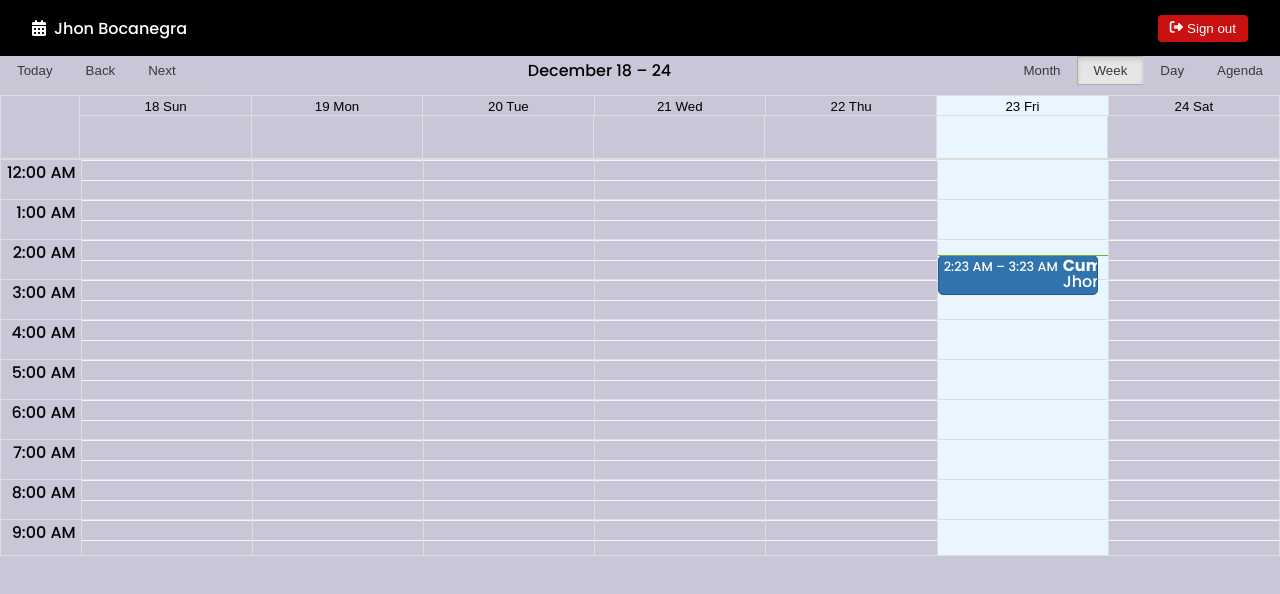
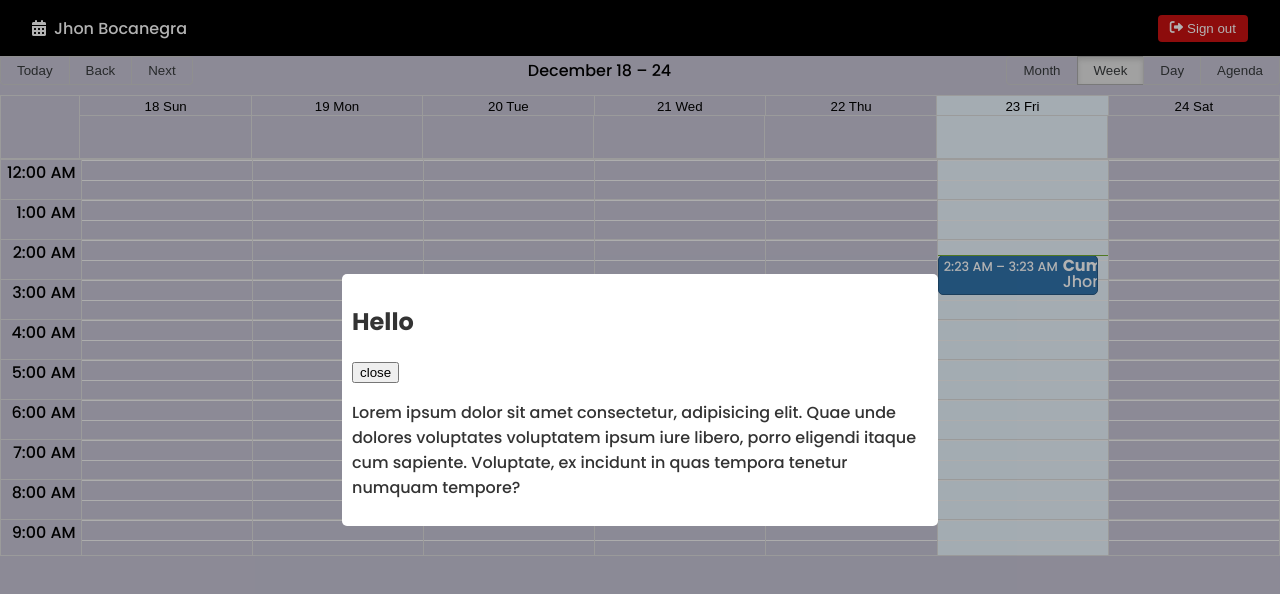
Before and after one commit to JhonEduard26/calendar, a React (Vite) app: page / in a window 1280 px wide. Shown: the top 594 px of the page. Built offline with nearby package versions, Linux system fonts and the light colour scheme.

Commit message:
[ADD] calendar modal

```diff
--- a/package.json
+++ b/package.json
@@ -13,6 +13,7 @@
     "react": "^18.2.0",
     "react-big-calendar": "^1.5.2",
     "react-dom": "^18.2.0",
+    "react-modal": "^3.16.1",
     "react-router-dom": "^6.6.0"
   },
   "devDependencies": {
--- /dev/null
+++ b/src/calendar/components/CalendarModal.jsx
@@ -0,0 +1,38 @@
+import { useState } from 'react'
+import Modal from 'react-modal'
+import './components.css'
+
+Modal.setAppElement('#root')
+
+export const CalendarModal = () => {
+
+  let subtitle
+  const [modalIsOpen, setIsOpen] = useState(true)
+
+  function openModal() {
+    setIsOpen(true)
+  }
+
+  function afterOpenModal() {
+    // references are now sync'd and can be accessed.
+    subtitle.style.color = '#f00'
+  }
+
+  function onCloseModal() {
+    setIsOpen(false)
+  }
+
+  return (
+    <Modal
+      isOpen={modalIsOpen}
+      onRequestClose={onCloseModal}
+      className="modal"
+      overlayClassName="modal-fondo"
+      closeTimeoutMS={200}
+    >
+      <h2>Hello</h2>
+      <button onClick={onCloseModal}>close</button>
+      <p>Lorem ipsum dolor sit amet consectetur, adipisicing elit. Quae unde dolores voluptates voluptatem ipsum iure libero, porro eligendi itaque cum sapiente. Voluptate, ex incidunt in quas tempora tenetur numquam tempore?</p>
+    </Modal>
+  )
+}
--- a/src/calendar/components/components.css
+++ b/src/calendar/components/components.css
@@ -28,3 +28,36 @@ div > i {
 .btn--exit:hover {
   opacity: 0.8;
 }
+
+/* Modal */
+.ReactModalPortal > div{
+  opacity: 0;
+}
+.ReactModalPortal .ReactModal__Overlay {
+  z-index: 999;
+  transition: opacity .2s ease-in-out;
+  display: grid;
+  place-items: center;
+}
+.modal-fondo {
+  background-color: rgba(0, 0, 0, 0.3);
+  bottom: 0;
+  left: 0;
+  right: 0;
+  top: 0;
+  position: fixed;
+}
+.ReactModalPortal .ReactModal__Overlay--after-open {
+  opacity: 1;
+}
+.ReactModalPortal .ReactModal__Overlay--before-close {
+  opacity: 0;
+}
+.modal {
+  background: white;
+  border-radius: 5px;
+  color: rgb(51, 51, 51);
+  width: 45%;
+  outline: none;
+  padding: 10px;
+}
--- a/src/calendar/components/index.js
+++ b/src/calendar/components/index.js
@@ -1,2 +1,3 @@
 export * from './CalendarEvent'
+export * from './CalendarModal'
 export * from './Navbar'
--- a/src/calendar/pages/CalendarPage.jsx
+++ b/src/calendar/pages/CalendarPage.jsx
@@ -3,7 +3,7 @@ import { Calendar } from 'react-big-calendar'
 import 'react-big-calendar/lib/css/react-big-calendar.css'
 import { addHours } from 'date-fns'
 
-import { CalendarEvent, Navbar } from '../components'
+import { CalendarEvent, CalendarModal, Navbar } from '../components'
 import { localizer } from '../../helpers'
 
 const events = [
@@ -21,11 +21,11 @@ export const CalendarPage = () => {
   const [lastView, setLastView] = useState(localStorage.getItem('lastView') || 'week')
 
   const onDoubleClick = (event) => {
-    console.log({doubleClick: event})
+
   }
 
   const onSelect = (event) => {
-    console.log({click: event})
+    console.log({ click: event })
   }
 
   const onViewChanged = (event) => {
@@ -50,6 +50,9 @@ export const CalendarPage = () => {
         onSelectEvent={onSelect}
         onView={onViewChanged}
       />
+
+      <CalendarModal />
+
     </>
   )
 }
```
Also changed, not shown: 1 other file (tests, documents, lock files or other folders). Lines whose indentation alone changed are shown as unchanged.
